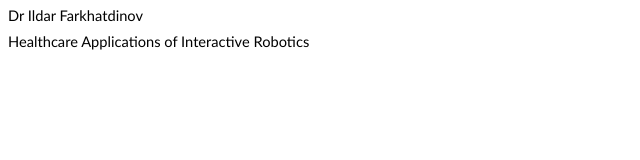
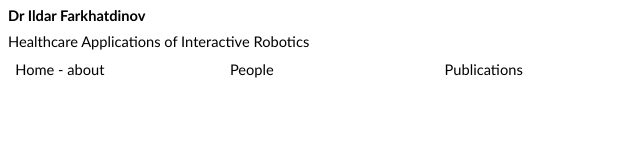
Before and after one commit to hair-robotics/hair-robotics.github.io, a plain HTML site: page index.html in a window 1280 px wide. Shown: the whole page, without its empty margins (0-640 px from the left). Drawn offline with Linux system fonts and the light colour scheme.

Commit message:
Add files via upload

```diff
--- a/index.html
+++ b/index.html
@@ -40,9 +40,57 @@ div.WordSection1
 
 <div class=WordSection1>
 
-<p class=MsoNormal>Dr Ildar Farkhatdinov</p>
+<p class=MsoNormal><b>Dr Ildar Farkhatdinov</b></p>
 
 <p class=MsoNormal>Healthcare Applications of Interactive Robotics</p>
+
+<table class=MsoTableGrid border=0 cellspacing=0 cellpadding=0
+ style='border-collapse:collapse;border:none'>
+ <tr>
+  <td width=200 valign=top style='width:150.25pt;padding:0cm 5.4pt 0cm 5.4pt'>
+  <p class=MsoNormal style='margin-bottom:0cm;margin-bottom:.0001pt;line-height:
+  normal'>Home - about</p>
+  </td>
+  <td width=200 valign=top style='width:150.25pt;padding:0cm 5.4pt 0cm 5.4pt'>
+  <p class=MsoNormal style='margin-bottom:0cm;margin-bottom:.0001pt;line-height:
+  normal'>People</p>
+  </td>
+  <td width=200 valign=top style='width:150.3pt;padding:0cm 5.4pt 0cm 5.4pt'>
+  <p class=MsoNormal style='margin-bottom:0cm;margin-bottom:.0001pt;line-height:
+  normal'>Publications</p>
+  </td>
+ </tr>
+ <tr>
+  <td width=200 valign=top style='width:150.25pt;padding:0cm 5.4pt 0cm 5.4pt'>
+  <p class=MsoNormal style='margin-bottom:0cm;margin-bottom:.0001pt;line-height:
+  normal'>&nbsp;</p>
+  </td>
+  <td width=200 valign=top style='width:150.25pt;padding:0cm 5.4pt 0cm 5.4pt'>
+  <p class=MsoNormal style='margin-bottom:0cm;margin-bottom:.0001pt;line-height:
+  normal'>&nbsp;</p>
+  </td>
+  <td width=200 valign=top style='width:150.3pt;padding:0cm 5.4pt 0cm 5.4pt'>
+  <p class=MsoNormal style='margin-bottom:0cm;margin-bottom:.0001pt;line-height:
+  normal'>&nbsp;</p>
+  </td>
+ </tr>
+ <tr>
+  <td width=200 valign=top style='width:150.25pt;padding:0cm 5.4pt 0cm 5.4pt'>
+  <p class=MsoNormal style='margin-bottom:0cm;margin-bottom:.0001pt;line-height:
+  normal'>&nbsp;</p>
+  </td>
+  <td width=200 valign=top style='width:150.25pt;padding:0cm 5.4pt 0cm 5.4pt'>
+  <p class=MsoNormal style='margin-bottom:0cm;margin-bottom:.0001pt;line-height:
+  normal'>&nbsp;</p>
+  </td>
+  <td width=200 valign=top style='width:150.3pt;padding:0cm 5.4pt 0cm 5.4pt'>
+  <p class=MsoNormal style='margin-bottom:0cm;margin-bottom:.0001pt;line-height:
+  normal'>&nbsp;</p>
+  </td>
+ </tr>
+</table>
+
+<p class=MsoNormal>&nbsp;</p>
 
 </div>
 
```
